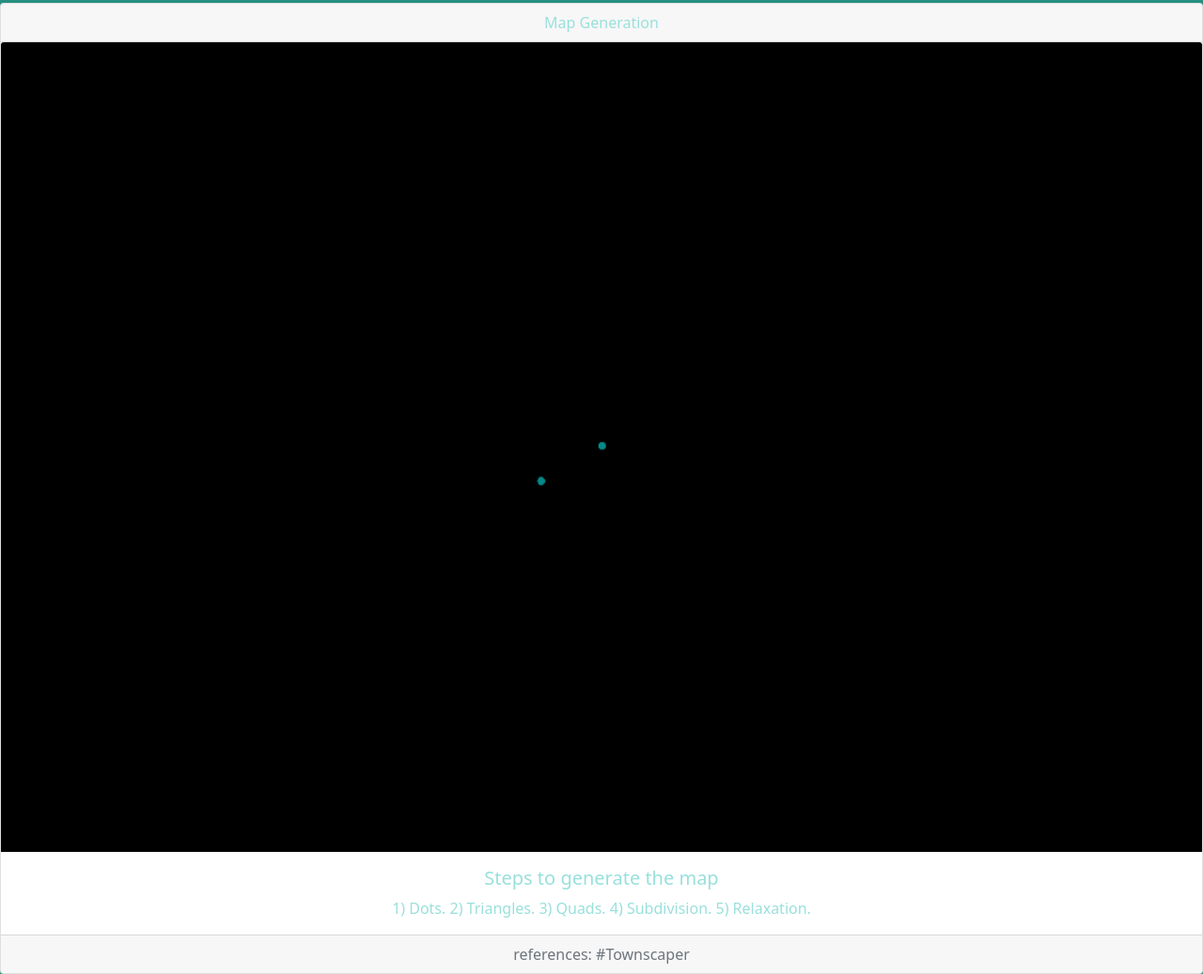
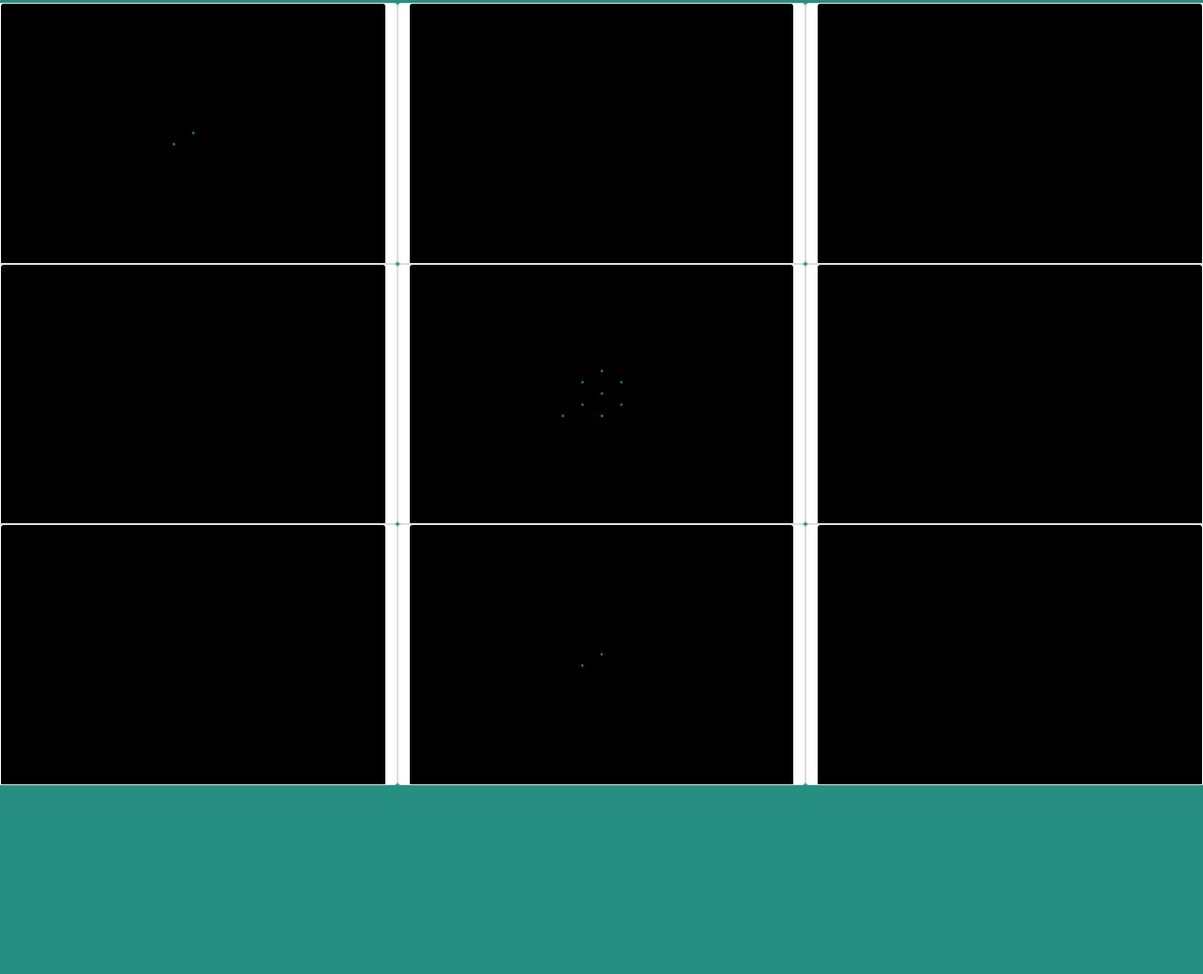
Before and after one commit to YuanyuanTong/KKBB-website, a plain HTML site: page index.html in a window 1280 px wide. Shown: the part 101-1138 px from the top of the page at 94% size. After the commit the page ends 937 px from the top, so only its background shows below. Drawn offline with nearby package versions, Linux system fonts and the light colour scheme.

Commit message:
Add more demo gifs.

```diff
--- a/index.html
+++ b/index.html
@@ -35,20 +35,38 @@
         </div>
       </nav>
     </div>
-
-    <div class="card text-center">
-      <div class="card-header">
-        Map Generation
-      </div>
-      <img class="card-img-top" src="assets/images/Demo.gif" alt="Demo Gif">
-      <div class="card-body">
-        <h5 class="card-title">Steps to generate the map</h5>
-        <p class="card-text">1) Dots. 2) Triangles. 3) Quads. 4) Subdivision. 5) Relaxation. </p>
-      </div>
-      <div class="card-footer text-muted">
-        references: #Townscaper
+    <div class="demos">
+      <div class = "row">
+        <div class="card col-lg-4 col-sm-6">
+          <img class="card-img-top" src="assets/images/demo/Townscaper01.gif" alt="Demo Gif 1">
+        </div>
+        <div class="card col-lg-4 col-sm-6">
+          <img class="card-img-top" src="assets/images/demo/Townscaper02.gif" alt="Demo Gif 2">
+        </div>
+        <div class="card col-lg-4 col-sm-6">
+          <img class="card-img-top" src="assets/images/demo/Townscaper03.gif" alt="Demo Gif 3">
+        </div>
+        <div class="card col-lg-4 col-sm-6">
+          <img class="card-img-top" src="assets/images/demo/Townscaper04.gif" alt="Demo Gif 4">
+        </div>
+        <div class="card col-lg-4 col-sm-6">
+          <img class="card-img-top" src="assets/images/demo/Townscaper05.gif" alt="Demo Gif 5">
+        </div>
+        <div class="card col-lg-4 col-sm-6">
+          <img class="card-img-top" src="assets/images/demo/Townscaper06.gif" alt="Demo Gif 6">
+        </div>
+        <div class="card col-lg-4 col-sm-6">
+          <img class="card-img-top" src="assets/images/demo/Townscaper07.gif" alt="Demo Gif 7">
+        </div>
+        <div class="card col-lg-4 col-sm-6">
+          <img class="card-img-top" src="assets/images/demo/Townscaper08.gif" alt="Demo Gif 8">
+        </div>
+        <div class="card col-lg-4 col-sm-6">
+          <img class="card-img-top" src="assets/images/demo/Townscaper09.gif" alt="Demo Gif 9">
+        </div>
       </div>
     </div>
+
   </main>
 
   <script src="https://cdn.jsdelivr.net/npm/bootstrap@5.0.2/dist/js/bootstrap.bundle.min.js"
```
Also changed, not shown: assets/images/demo/Townscaper01.gif (renamed from assets/images/Demo.gif), assets/images/demo/Townscaper02.gif (added), assets/images/demo/Townscaper03.gif (added), assets/images/demo/Townscaper04.gif (added), assets/images/demo/Townscaper05.gif (added), assets/images/demo/Townscaper06.gif (added), assets/images/demo/Townscaper07.gif (added), assets/images/demo/Townscaper08.gif (added), assets/images/demo/Townscaper09.gif (added).
